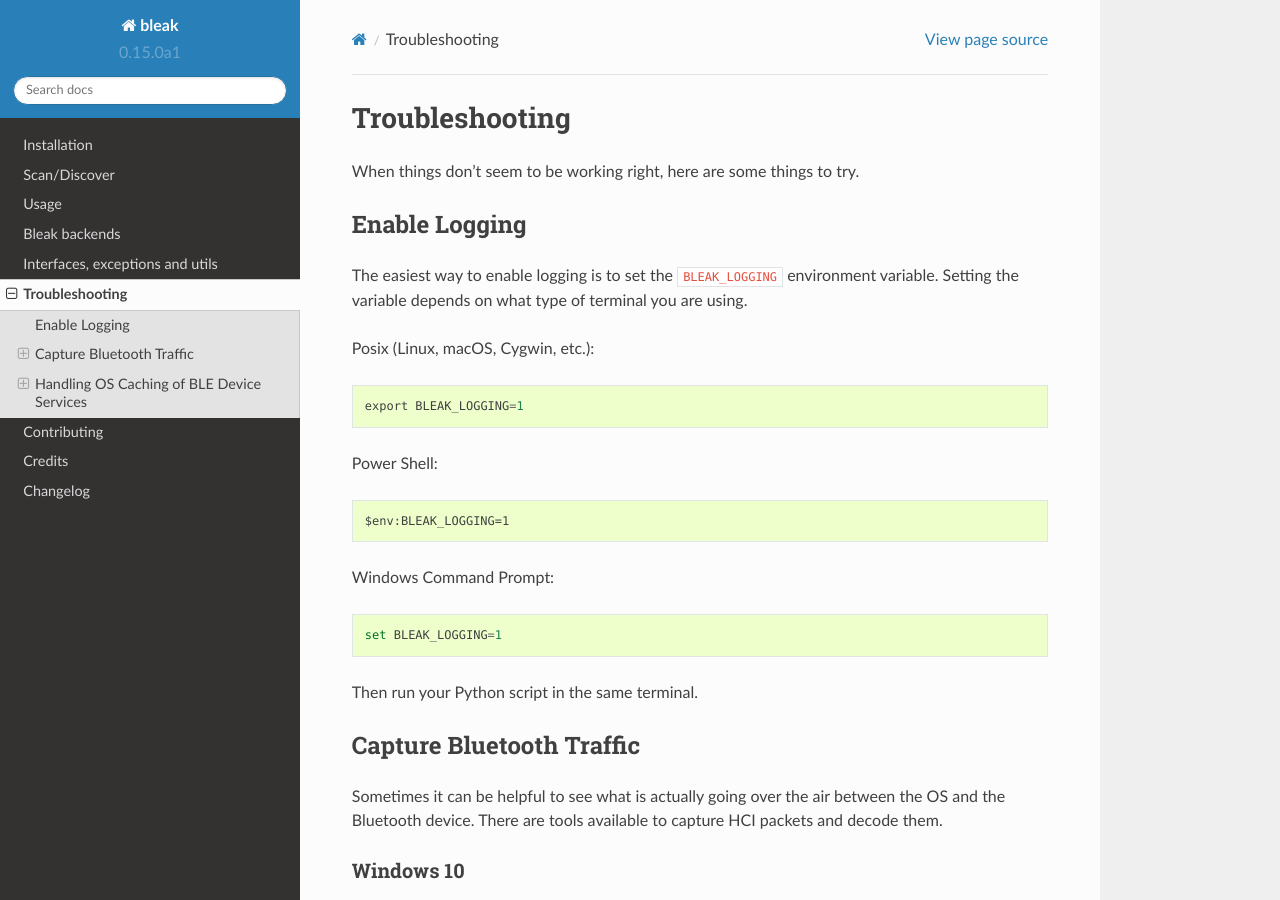
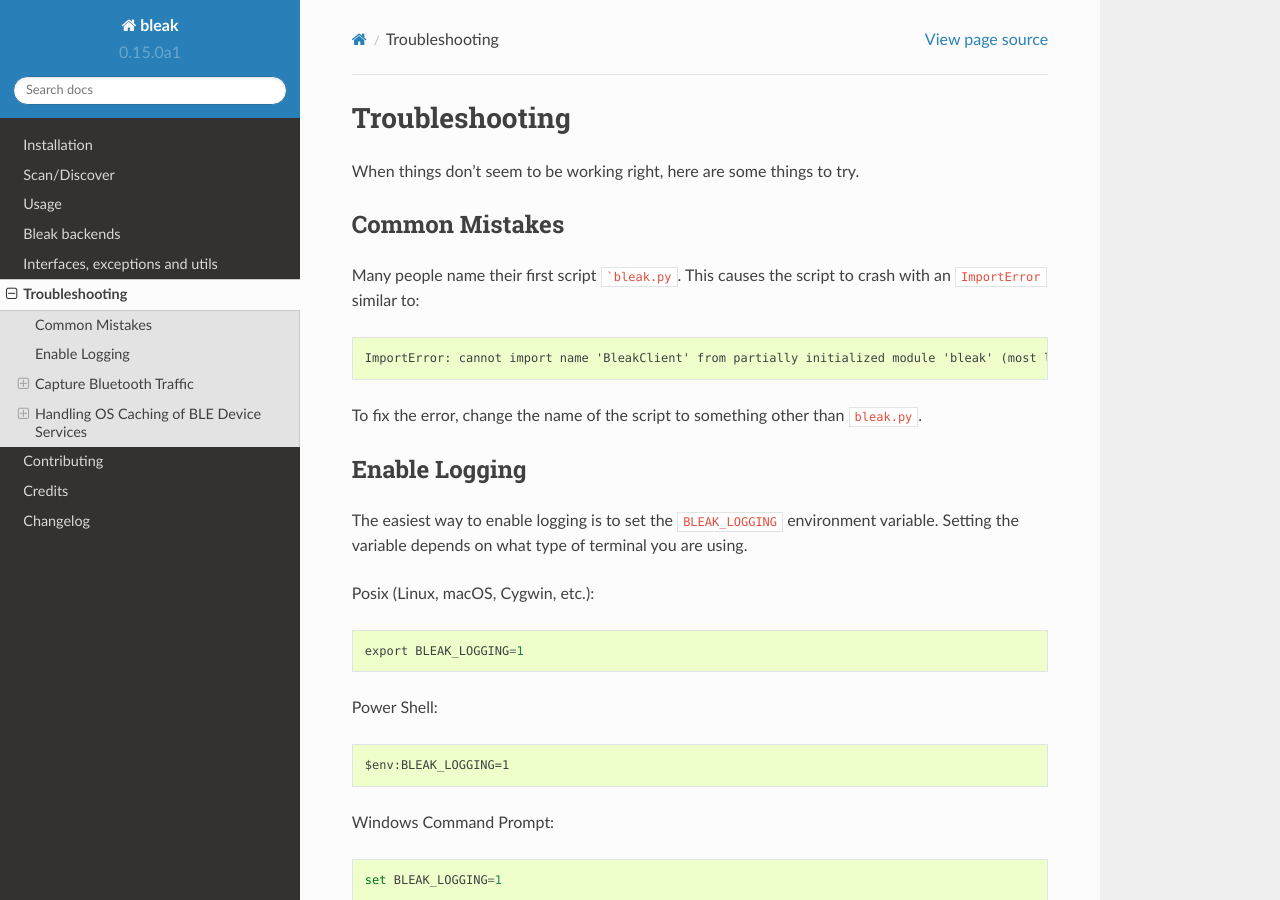
Before and after one commit to hbldh/bleak, a Sphinx documentation site: the page built from docs/troubleshooting.rst, in a window 1280 px wide and 900 px high. Built offline with Sphinx 7.4.7 and the Read the Docs theme 2.0.0, drawn with Linux system fonts in a browser that asks for light colours.

Commit message:
docs: warn against bleak.py
We frequently get bug reports about circular import errors. This is
due to naming your script bleak.py. So put warnings everywhere so
hopefully people won't miss it.

Fixes: #729
Fixes: #704
Fixes: #515

````diff
--- a/README.rst
+++ b/README.rst
@@ -84,6 +84,7 @@ Connect to a Bluetooth device and read its model number:
 
     asyncio.run(main(address))
 
+DO NOT NAME YOUR SCRIPT `bleak.py`! It will cause a circular import error.
 
 See examples folder for more code, for instance example code for connecting to a
 `TI SensorTag CC2650 <http://www.ti.com/ww/en/wireless_connectivity/sensortag/>`_
--- a/docs/scanning.rst
+++ b/docs/scanning.rst
@@ -21,6 +21,8 @@ To discover Bluetooth devices that can be connected to:
             print(d)
 
     asyncio.run(main())
+
+.. warning:: Do not name your script `bleak.py`! It will cause a circular import error.
 
 This will scan for 5 seconds and then produce a printed list of detected devices::
 
--- a/docs/troubleshooting.rst
+++ b/docs/troubleshooting.rst
@@ -3,6 +3,17 @@ Troubleshooting
 ===============
 
 When things don't seem to be working right, here are some things to try.
+
+---------------
+Common Mistakes
+---------------
+
+Many people name their first script ```bleak.py``. This causes the script to
+crash with an ``ImportError`` similar to::
+
+    ImportError: cannot import name 'BleakClient' from partially initialized module 'bleak' (most likely due to a circular import) (bleak.py)`
+
+To fix the error, change the name of the script to something other than ``bleak.py``.
 
 
 --------------
--- a/docs/usage.rst
+++ b/docs/usage.rst
@@ -52,6 +52,8 @@ or one can do it without the context manager like this:
 
     asyncio.run(main(address))
 
+.. warning:: Do not name your script `bleak.py`! It will cause a circular import error.
+
 Make sure you always get to call the disconnect method for a client before discarding it;
 the Bluetooth stack on the OS might need to be cleared of residual data which is cached in the
 ``BleakClient``.
````
